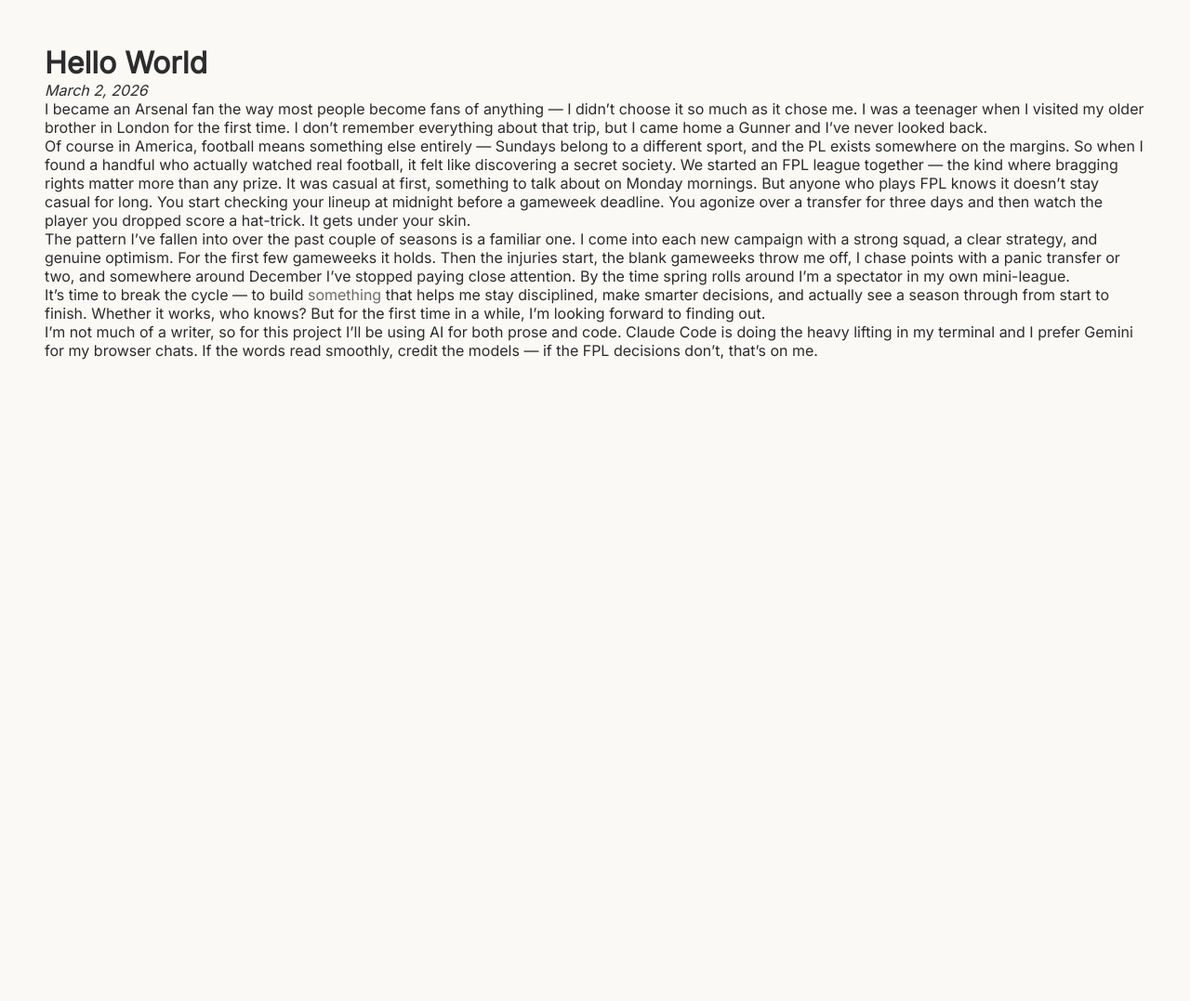
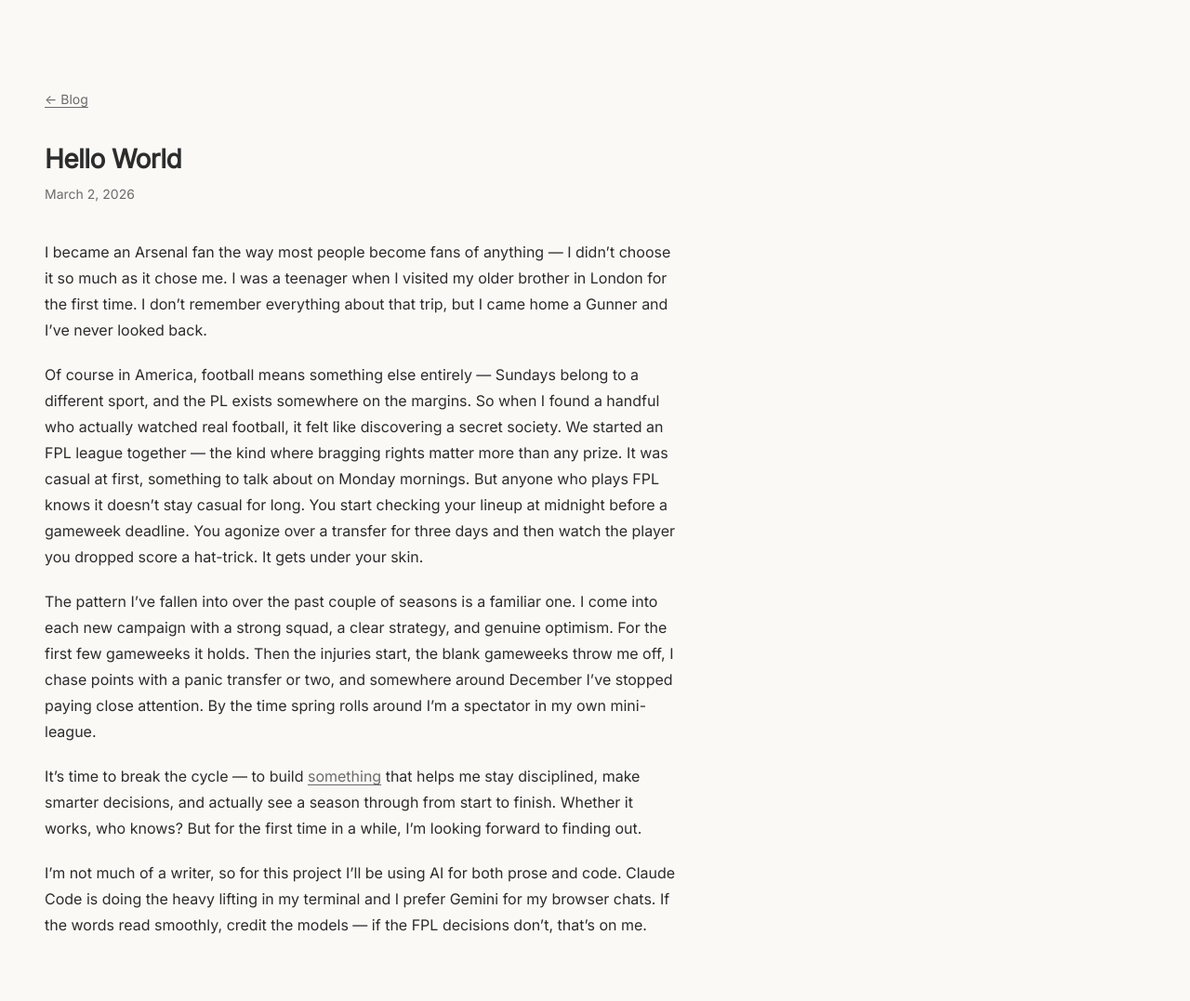
Before and after one commit to samsohn28/samsohn28.github.io, a Jekyll site: the page built from blog/2026-03-02-hello-world.md, in a window 1280 px wide. Shown: the whole page at 93% size. Built offline with Jekyll 4.4.1, drawn with Linux system fonts in a browser that asks for light colours; our own code applies the rules of GitHub Pages for plain Markdown files; before the commit the page ends 900 px from its top, so only the background shows below that.

Commit message:
add post layout

```diff
--- /dev/null
+++ b/_layouts/post.html
@@ -0,0 +1,100 @@
+---
+layout: default
+---
+
+<style>
+  .post {
+    max-width: 680px;
+    margin-top: 48px;
+  }
+  .post-back {
+    display: inline-block;
+    font-size: 14px;
+    color: #6b6b6b;
+    margin-bottom: 40px;
+  }
+  .post-back:hover {
+    color: #2c2c2c;
+  }
+  .post h1 {
+    font-size: 28px;
+    font-weight: 700;
+    letter-spacing: -0.02em;
+    line-height: 1.2;
+    margin-bottom: 8px;
+  }
+  .post em:first-of-type {
+    display: block;
+    color: #6b6b6b;
+    font-size: 14px;
+    font-style: normal;
+    margin-bottom: 36px;
+  }
+  .post p {
+    font-size: 16px;
+    line-height: 1.75;
+    margin-bottom: 20px;
+  }
+  .post h2 {
+    font-size: 20px;
+    font-weight: 600;
+    letter-spacing: -0.01em;
+    margin: 36px 0 12px;
+  }
+  .post h3 {
+    font-size: 17px;
+    font-weight: 600;
+    margin: 28px 0 8px;
+  }
+  .post ul, .post ol {
+    font-size: 16px;
+    line-height: 1.75;
+    margin: 0 0 20px 24px;
+  }
+  .post li {
+    margin-bottom: 6px;
+  }
+  .post strong {
+    font-weight: 600;
+  }
+  .post code {
+    font-family: 'SF Mono', 'Fira Code', 'Fira Mono', Menlo, Monaco, 'Courier New', monospace;
+    font-size: 13px;
+    background: #f0ede8;
+    padding: 2px 5px;
+    border-radius: 3px;
+  }
+  .post pre {
+    background: #f0ede8;
+    padding: 20px;
+    border-radius: 6px;
+    overflow-x: auto;
+    margin-bottom: 20px;
+    line-height: 1.6;
+  }
+  .post pre code {
+    background: none;
+    padding: 0;
+    font-size: 13px;
+  }
+  .post a {
+    color: #6b6b6b;
+    text-decoration: underline;
+    text-underline-offset: 3px;
+  }
+  .post a:hover {
+    color: #2c2c2c;
+  }
+</style>
+
+<script>
+  MathJax = {
+    tex: { inlineMath: [['$', '$']], displayMath: [['$$', '$$']] }
+  };
+</script>
+<script src="https://cdn.jsdelivr.net/npm/mathjax@3/es5/tex-chtml.js" async></script>
+
+<div class="post">
+  <a class="post-back" href="/blog">← Blog</a>
+  {{ content }}
+</div>
```
Also changed, not shown: blog/2026-03-02-hello-world.md (+1 -1 lines), blog/2026-03-03-first-things-first.md (+1 -1 lines).
